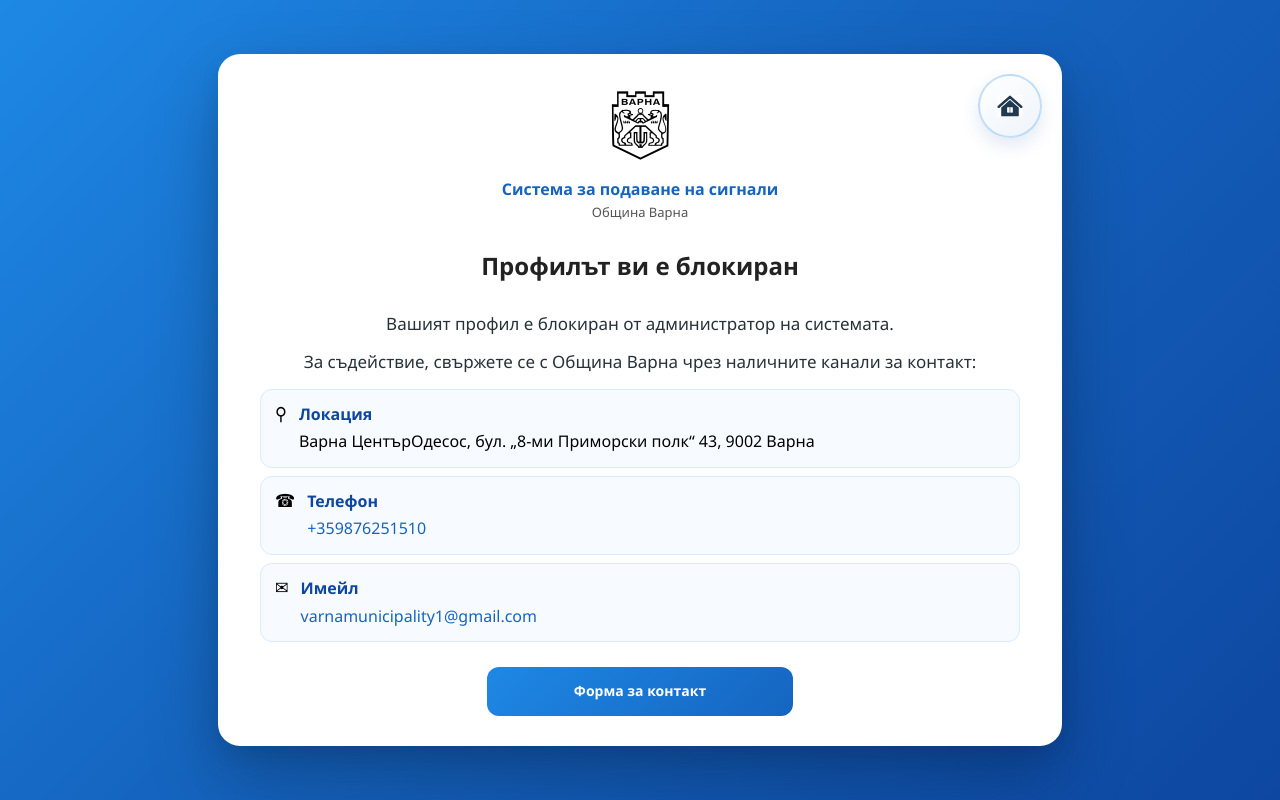
After one commit to MilenBogdanov/Varna_On_Focus, a Django app: page /banned-account/ in a window 1280 px wide. The commit adds this page. Run offline with Django 5.2, Linux system fonts and the light colour scheme.

Commit message:
Add Banned Page

```diff
--- a/apps/accounts/urls.py
+++ b/apps/accounts/urls.py
@@ -15,4 +15,5 @@ urlpatterns = [
     path("change-password/", views.custom_password_change_view, name="custom_password_change"),
     path("reactivate/", views.reactivate_account, name="reactivate_account"),
     path("edit-full-name/", views.edit_full_name, name="edit_full_name"),
+    path('banned-account/', views.banned_account, name='banned_account'),
 ]
--- a/apps/accounts/views.py
+++ b/apps/accounts/views.py
@@ -107,6 +107,9 @@ def resend_code(request):
 # CUSTOM LOGIN
 # -------------------------
 
+def banned_account(request):
+    return render(request, "accounts/banned_account.html")
+
 def custom_login(request):
     if request.method == "POST":
         email = request.POST.get("email")
@@ -124,11 +127,7 @@ def custom_login(request):
             return render(request, "accounts/login.html")
         # 🔒 Ако е деактивиран
         if user.is_banned:
-            messages.error(
-                request,
-                "Профилът ви е блокиран от администратор. Свържете се с поддръжка."
-            )
-            return render(request, "accounts/login.html")
+            return redirect("banned_account")
 
         # 🔒 Ако е деактивиран
         if not user.is_active:
--- a/static/css/forms.css
+++ b/static/css/forms.css
@@ -483,3 +483,65 @@ a:hover {
     transform: translateY(-3px);
     box-shadow: 0 15px 30px rgba(183, 28, 28, 0.4);
 }
+
+/* ============================= */
+/* BANNED ACCOUNT PAGE */
+/* ============================= */
+
+.auth-card:has(.banned-page) {
+    width: 760px;
+    max-width: calc(100vw - 48px);
+    padding: 34px 42px 30px 42px;
+}
+
+.banned-page {
+    line-height: 1.6;
+    text-align: center;
+}
+
+.banned-text {
+    margin: 0 0 10px 0;
+    color: #263238;
+    font-size: 17px;
+}
+
+.banned-contact-list {
+    margin-top: 14px;
+    display: grid;
+    gap: 8px;
+    text-align: left;
+}
+
+.banned-contact-item {
+    display: flex;
+    gap: 12px;
+    align-items: flex-start;
+    background: #f7fbff;
+    border: 1px solid #dbeafe;
+    border-radius: 12px;
+    padding: 12px 14px;
+}
+
+.banned-contact-item strong {
+    display: block;
+    color: #0d47a1;
+    margin-bottom: 2px;
+}
+
+.banned-contact-item p {
+    margin: 0;
+}
+
+.banned-contact-icon {
+    font-size: 18px;
+    line-height: 1;
+    margin-top: 2px;
+}
+
+.banned-actions {
+    justify-content: center;
+}
+
+.banned-contact-btn {
+    max-width: 280px;
+}
--- /dev/null
+++ b/templates/accounts/banned_account.html
@@ -0,0 +1,45 @@
+{% extends "accounts/base_form.html" %}
+
+{% block title %}Профилът е блокиран{% endblock %}
+{% block heading %}Профилът ви е блокиран{% endblock %}
+
+{% block content %}
+<div class="banned-page">
+    <p class="banned-text">
+        Вашият профил е блокиран от администратор на системата.
+    </p>
+    <p class="banned-text">
+        За съдействие, свържете се с Община Варна чрез наличните канали за контакт:
+    </p>
+
+    <div class="banned-contact-list">
+        <div class="banned-contact-item">
+            <span class="banned-contact-icon">⚲</span>
+            <div>
+                <strong>Локация</strong>
+                <p>Варна ЦентърОдесос, бул. „8-ми Приморски полк“ 43, 9002 Варна</p>
+            </div>
+        </div>
+
+        <div class="banned-contact-item">
+            <span class="banned-contact-icon">☎</span>
+            <div>
+                <strong>Телефон</strong>
+                <p><a href="tel:+359876251510">+359876251510</a></p>
+            </div>
+        </div>
+
+        <div class="banned-contact-item">
+            <span class="banned-contact-icon">✉</span>
+            <div>
+                <strong>Имейл</strong>
+                <p><a href="mailto:varnamunicipality1@gmail.com">varnamunicipality1@gmail.com</a></p>
+            </div>
+        </div>
+    </div>
+
+    <div class="form-actions banned-actions">
+        <a href="{% url 'contact' %}" class="btn-primary banned-contact-btn">Форма за контакт</a>
+    </div>
+</div>
+{% endblock %}
```
